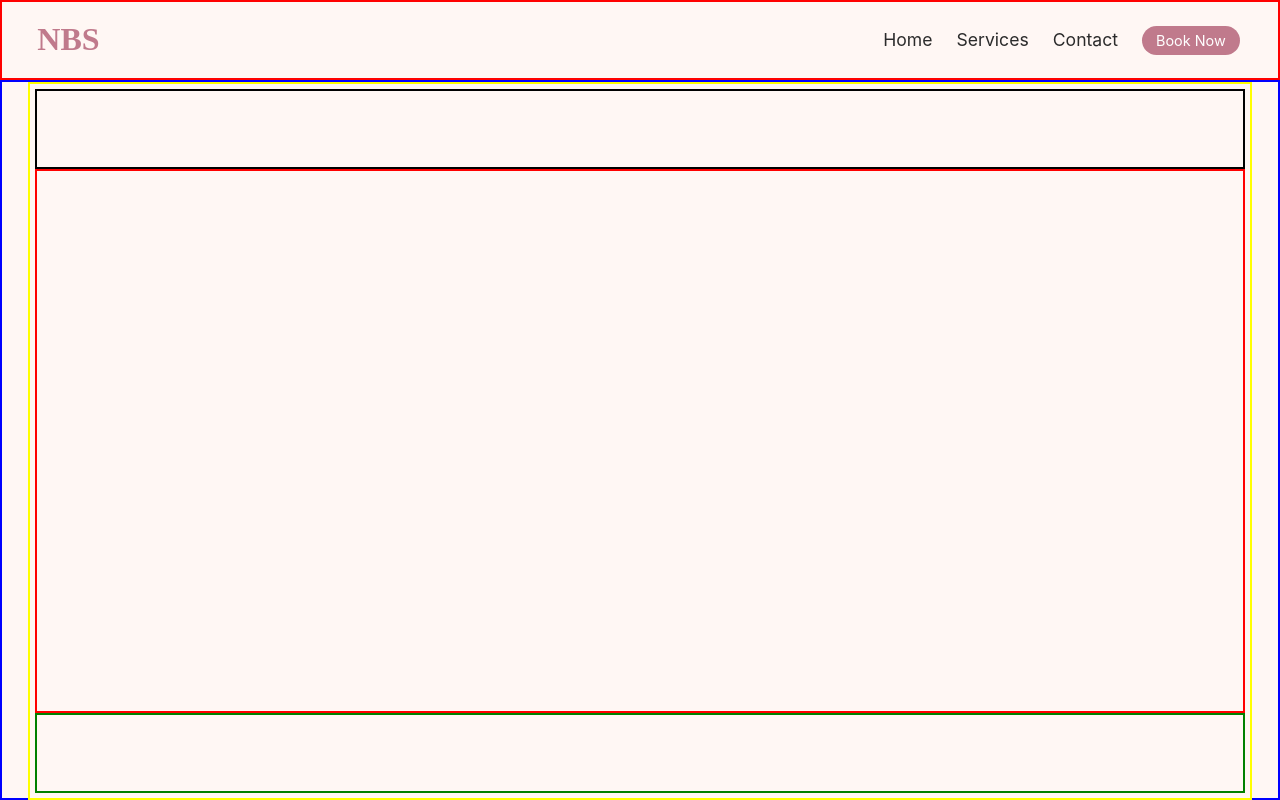
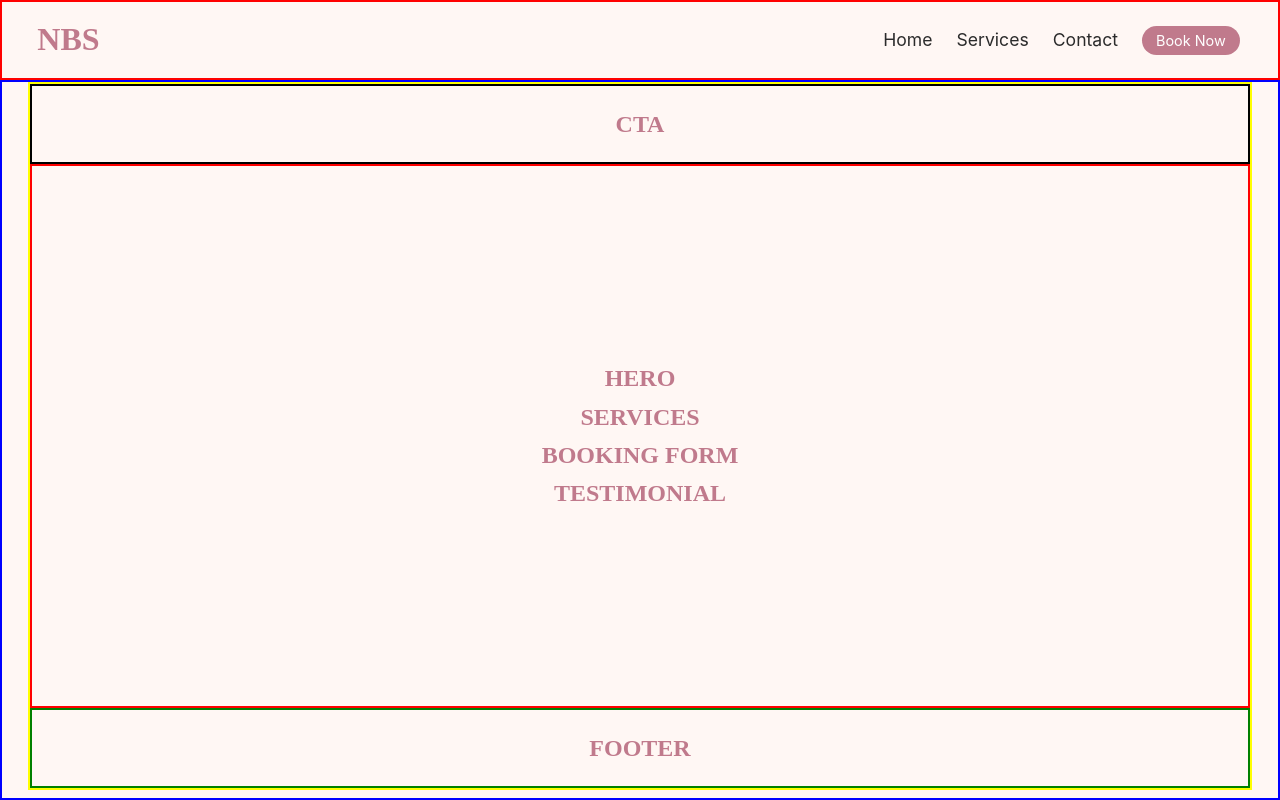
Before and after one commit to Lebo-Madikane/ness-beauty-salon, a Next.js app: page / in a window 1280 px wide. Built offline with nearby package versions, Linux system fonts and the light colour scheme; a web font is replaced by a local one.

Commit message:
structure Hero component

```diff
--- a/src/components/Hero/Hero.js
+++ b/src/components/Hero/Hero.js
@@ -4,9 +4,18 @@ export default function Hero() {
     return (
         <header className={styles.hero}>
             <div className={styles.container}>
-                <div className={styles.top}></div>
-                <div className={styles.mid}></div>
-                <div className={styles.bottom}></div>
+                <div className={styles.top}>
+                    <h3>CTA</h3>
+                </div>
+                <div className={styles.mid}>
+                    <h3>HERO</h3>
+                    <h3>SERVICES</h3>
+                    <h3>BOOKING FORM</h3>
+                    <h3>TESTIMONIAL</h3>
+                </div>
+                <div className={styles.bottom}>
+                    <h3>FOOTER</h3>
+                </div>
             </div>
         </header>
     )
--- a/src/components/Hero/Hero.module.scss
+++ b/src/components/Hero/Hero.module.scss
@@ -14,24 +14,27 @@
         border: 2px solid yellow;
         max-width: 96%;
         margin: 0 auto;
-        padding: 5px;
+        text-align: center;
 
         .top {
             width: 100%;
             height: 10vh;
             border: 2px solid black;
+            align-content: center;
         }
 
         .mid {
             width: 100%;
             height: 68vh;
             border: 2px solid red;
+            align-content: center;
         }
 
         .bottom {
             width: 100%;
             height: 10vh;
             border: 2px solid green;
+            align-content: center;
         }
     }
 }
```
